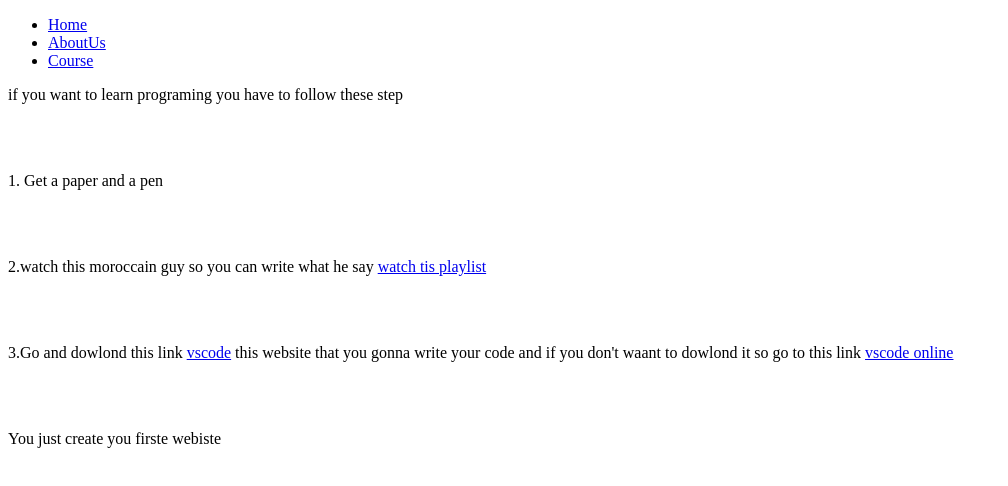
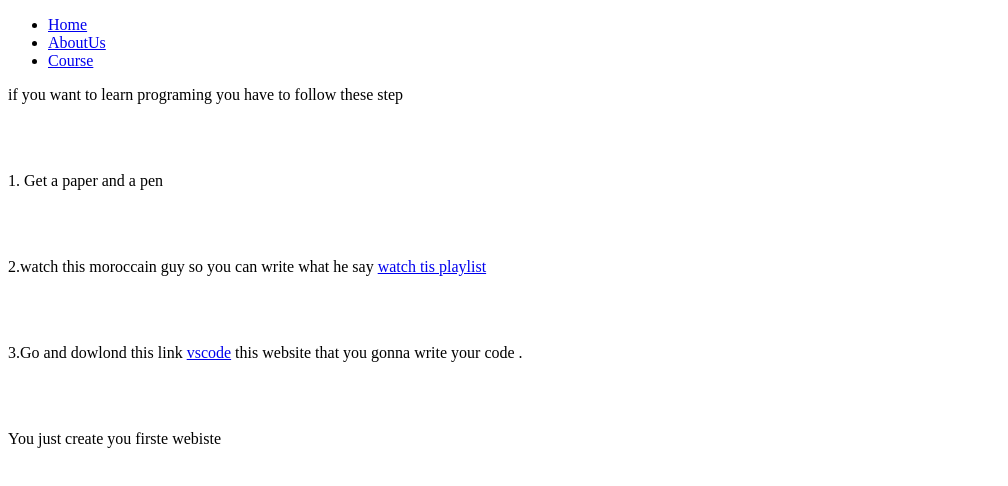
Before and after one commit to Arabvcpro/samithales, a plain HTML site: page course.html in a window 1280 px wide. Shown: the whole page, without its empty margins (0-1008 px from the left). Drawn offline with Linux system fonts and the light colour scheme.

Commit message:
Update course.html

```diff
--- a/course.html
+++ b/course.html
@@ -16,7 +16,7 @@
     <p>if you want to learn programing you have to follow these step</p><br><br>
     <p> 1. Get a paper and a pen</p><br><br>
     <p>2.watch this moroccain guy so you can write what he say <a href="https://www.youtube.com/watch?v=b4Ed19q3kS0&list=PLwz7kTAHvU6YFadWHMi-dHN6NEC1qQZa0">watch tis playlist</a></p><br><br>
-    <p>3.Go and dowlond this link <a href="https://code.visualstudio.com/">vscode</a> this website that you gonna write your code and if you don't waant to dowlond it so go to this link <a href="vscode.dev">vscode online</a></p><br><br>
+    <p>3.Go and dowlond this link <a href="https://code.visualstudio.com/">vscode</a> this website that you gonna write your code .</p><br><br>
     <p>You just create you firste webiste </p>
 </body>
 </html>
```
